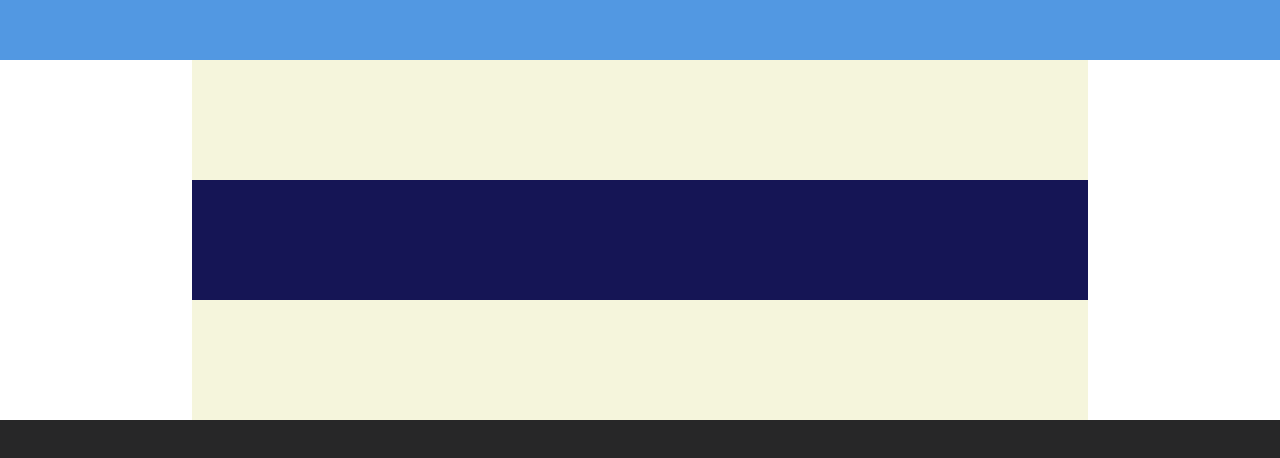
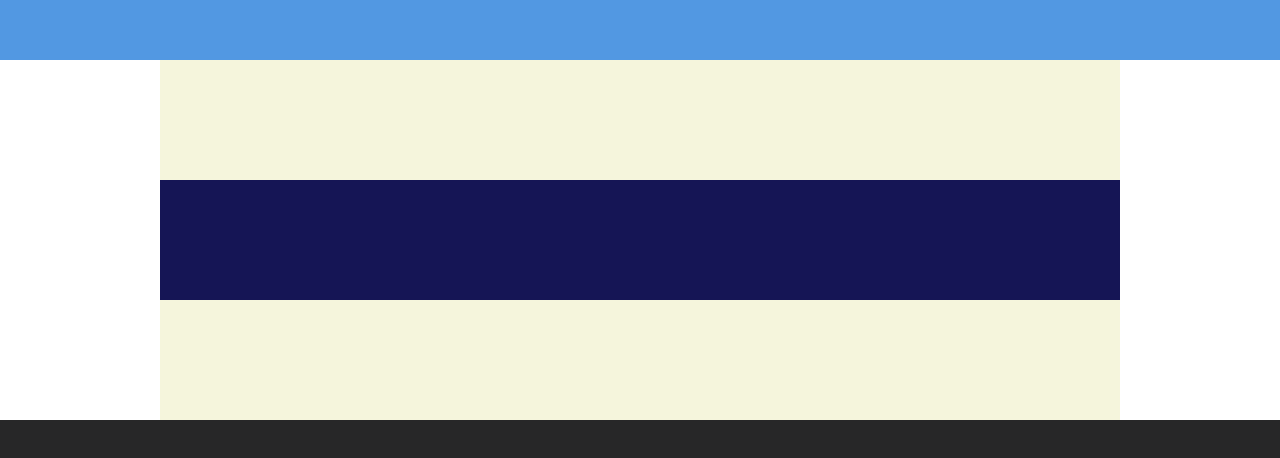
Before and after one commit to Jitpom/WK03-RWD, a plain HTML site: page index.html in a window 1280 px wide. Shown: the part 580-1038 px from the top of the page. Drawn offline with Linux system fonts and the light colour scheme.

Commit message:
limit with max-width

```diff
--- a/css/main.css
+++ b/css/main.css
@@ -40,31 +40,20 @@ footer{
 
 @media screen and (min-width: 640px){
     main{
-        max-width: 80%;
+        width: 80%;
+        max-width: 960px;
         margin: 0 auto;
     }
 
     #quote{
-        max-width: 80%;
+        width: 80%;
+        max-width: 960px;
         margin: 0 auto;
     }
 
     #cards{
-        max-width: 80%;
+        width: 80%;
+        max-width: 960px;
         margin: 0 auto;
     }
 }
-
-@media screen and (min-width: 960px){
-    main{
-        max-width: 70%;
-    }
-
-    #quote{
-        max-width: 70%;
-    }
-
-    #cards{
-        max-width: 70%;
-    }
-}
```
